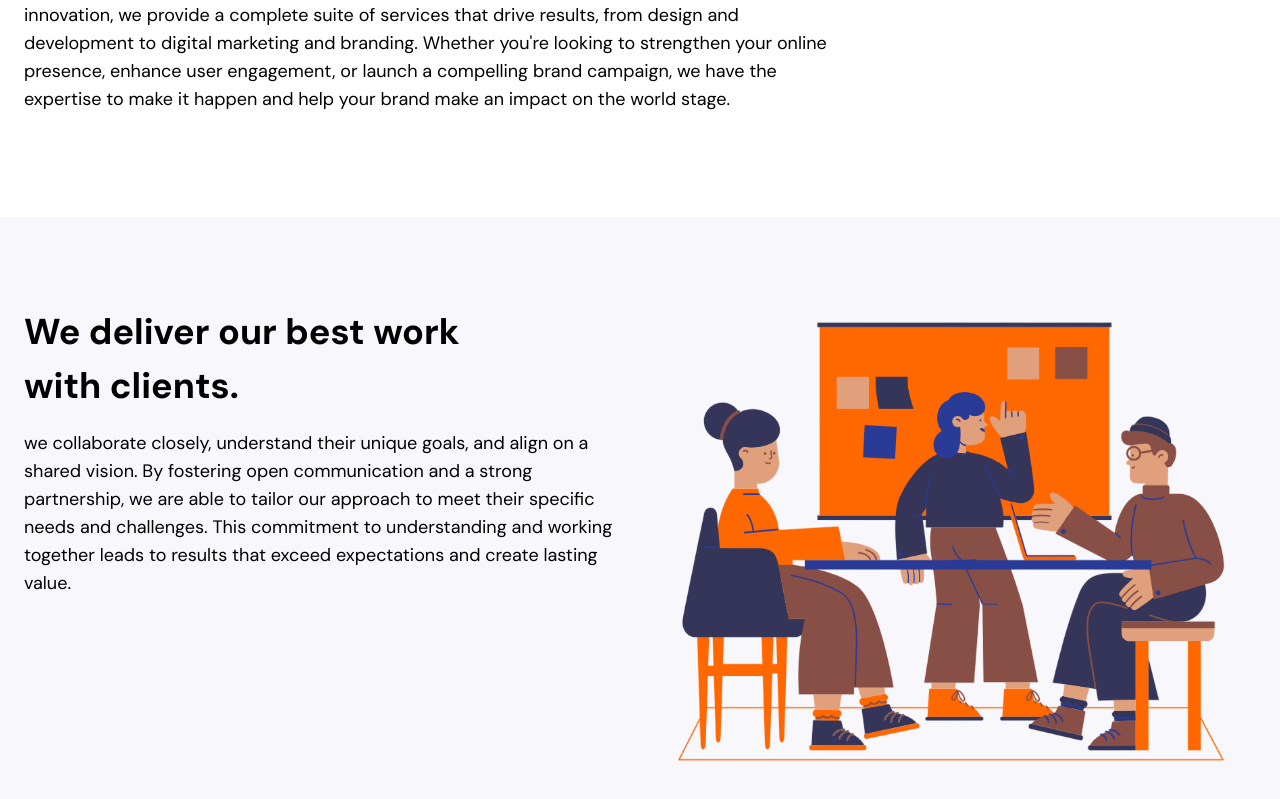
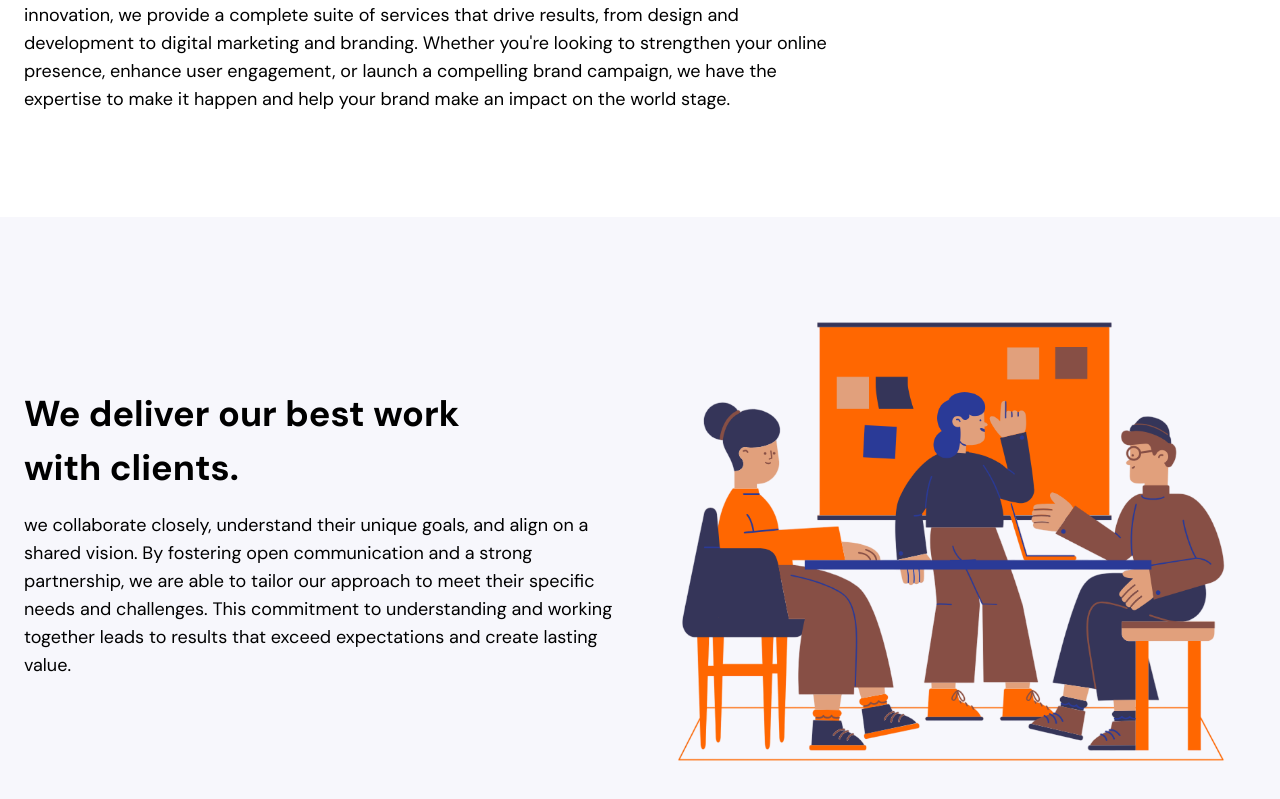
Before and after one commit to shalaka-sawant/25-media, a Next.js app: page /about in a window 1280 px wide. Shown: the part 465-1264 px from the top of the page. Built offline with nearby package versions, Linux system fonts and the light colour scheme.

Commit message:
some css changes done

```diff
--- a/src/app/about/page.tsx
+++ b/src/app/about/page.tsx
@@ -24,12 +24,12 @@ const About = () => {
                </div>
                <div className="relative flex w-full bg-custom-background">
                <div className="grid grid-cols-1 max-w-7xl px-4 m-auto py-20 lg:grid-cols-2">
-               <BlurFade delay={0.25} inView direction="right">
                     <div className="content-center p-2">
+                    <BlurFade delay={0.25} inView direction="right">
                     <h2 className="text-4xl font-bold text-black leading-normal lg:max-w-md">We deliver our best work with clients.</h2>
                     <p className="text-lg py-4">we collaborate closely, understand their unique goals, and align on a shared vision. By fostering open communication and a strong partnership, we are able to tailor our approach to meet their specific needs and challenges. This commitment to understanding and working together leads to results that exceed expectations and create lasting value.</p>
+                    </BlurFade>
                     </div>
-                    </BlurFade>
                     <BlurFade delay={0.25} inView direction="left">
                     <div className="p-2">
                     <Image
```
